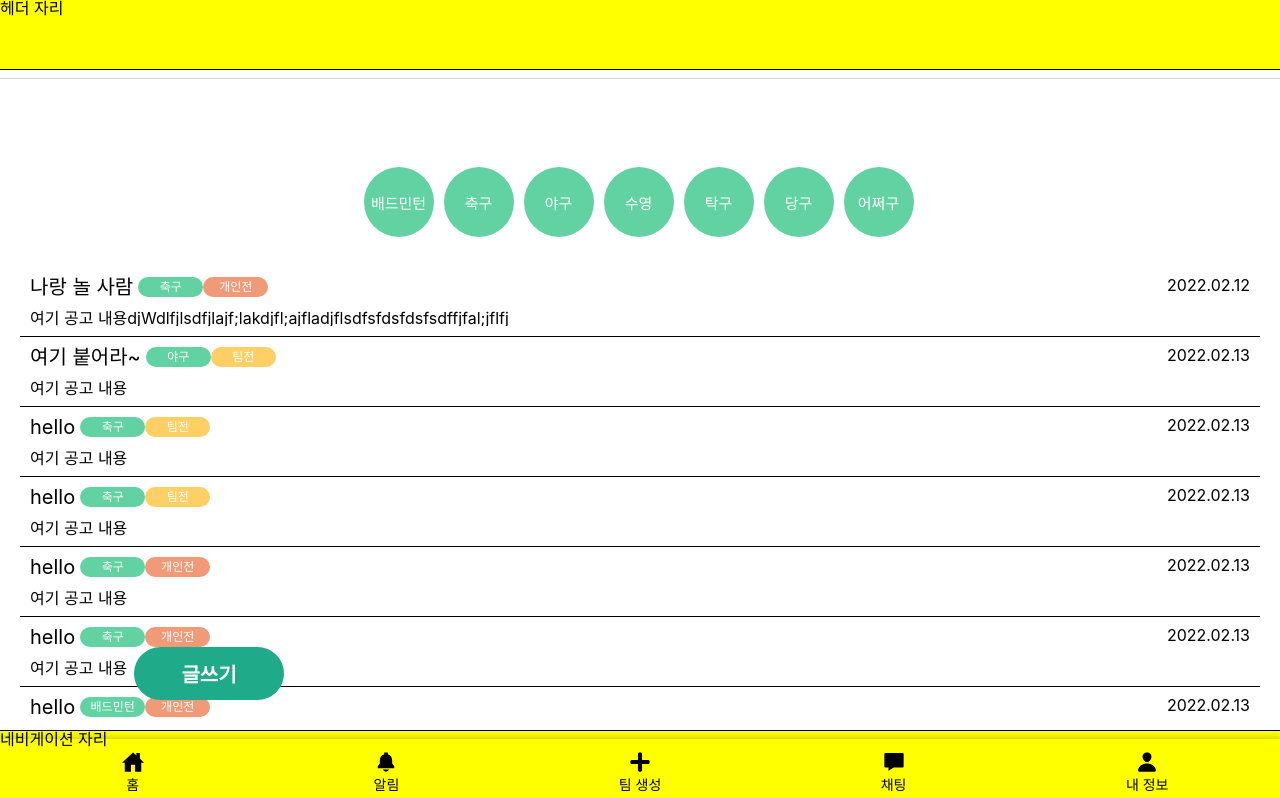
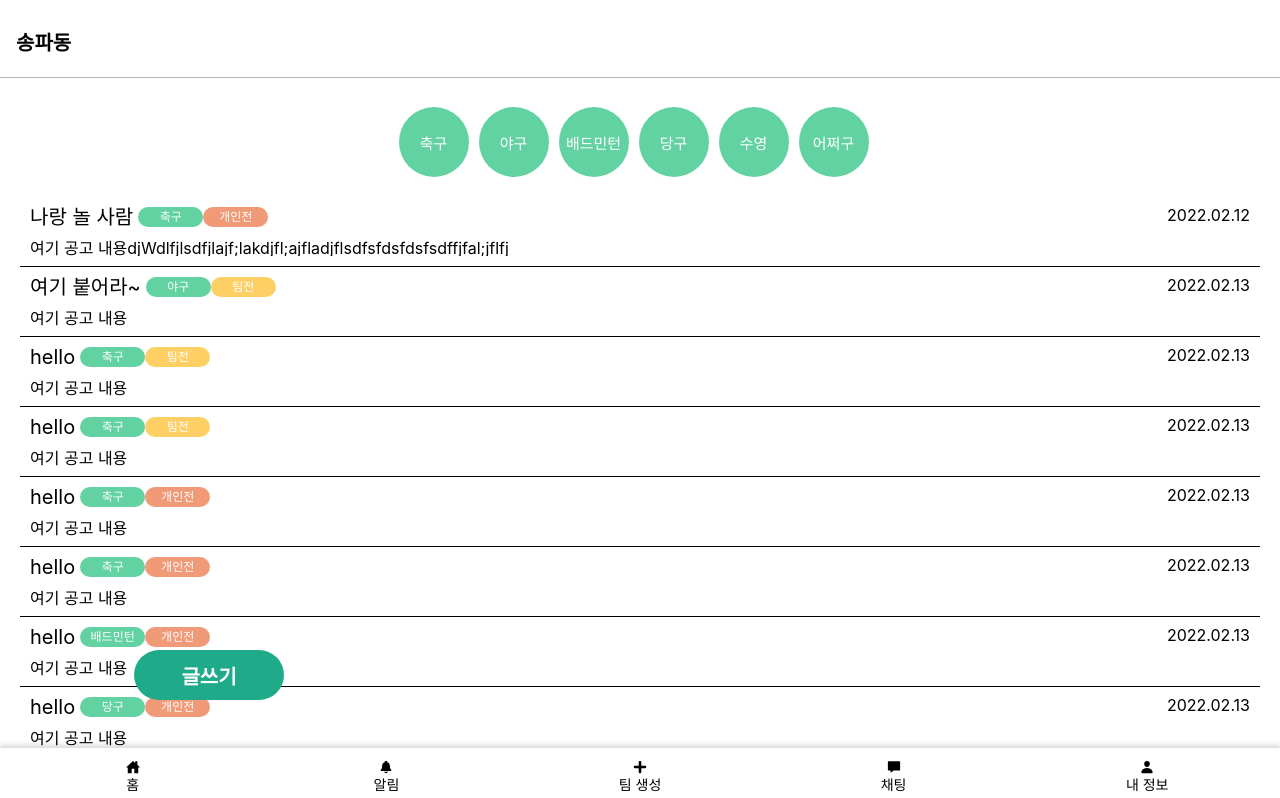
Before and after one commit to prgrms-web-devcourse/Team_04_SFam_FE, a Next.js app: page / in a window 1280 px wide. Shown: the top 798 px of the page. Built offline with nearby package versions, Linux system fonts and the light colour scheme; a web font is replaced by a local one.

Commit message:
style: 메인페이지 스타일 수정

```diff
--- a/src/components/Heading/Heading.styles.ts
+++ b/src/components/Heading/Heading.styles.ts
@@ -1,10 +1,15 @@
 import styled from '@emotion/styled';
+import theme from '@styles/theme';
 
 export const HeadingWrapper = styled.div`
   display: flex;
   align-items: center;
   height: 70px;
+  width: 100%;
   padding: 1rem;
+  position: fixed;
+  background-color: ${theme.color.background};
+  border-bottom: 1px solid ${theme.color.gray400};
 `;
 
 export const HeadingTitle = styled.h1`
--- a/src/components/MatchList/MatchList.style.ts
+++ b/src/components/MatchList/MatchList.style.ts
@@ -1,24 +1,23 @@
 import styled from '@emotion/styled';
-import theme from '@styles/theme';
 
 export const Container = styled.div`
   width: 100%;
   padding: 70px 0;
+  z-index: -1;
 `;
 
 export const Category = styled.div`
   text-align: center;
   width: 100%;
   height: 100px;
-  padding-top: 10px;
-  padding-left: 7px;
+  padding: 20px 10px 0 7px;
   overflow: auto;
   position: fixed;
   white-space: nowrap;
   ::-webkit-scrollbar {
     display: none;
   }
-  background-color: ${theme.color.background};
+  background-color: ${({ theme }) => theme.color.background}; ;
 `;
 
 export const ListContainer = styled.div`
--- a/src/components/MatchList/MatchList.tsx
+++ b/src/components/MatchList/MatchList.tsx
@@ -16,21 +16,20 @@ const MatchList = () => {
     } else {
       setSelect(innerText);
     }
-    console.log(e);
   };
   return (
     <S.Container>
       <S.Category>
-        {/* select가 비어있지 않으면 filter를 해야하는듯 */}
         {categoryData.map((item) => (
           <FilterButton
+            key={item.id}
             size='70px'
             fontSize='15px'
             margin='10px'
-            color={select === item ? `${theme.color.primary}` : `${theme.color.green200}`}
+            color={select === item.text ? `${theme.color.primary}` : `${theme.color.green200}`}
             onClick={onClick}
           >
-            {item}
+            {item.text}
           </FilterButton>
         ))}
       </S.Category>
@@ -39,6 +38,7 @@ const MatchList = () => {
           .filter((i) => i.data.category === select || select.length === 0)
           .map((i) => (
             <MatchListItem
+              key={i.data.id}
               id={i.data.id}
               title={i.data.title}
               category={i.data.category}
@@ -53,7 +53,7 @@ const MatchList = () => {
       <S.ButtonContainer>
         <Button
           width='150px'
-          height='53px'
+          height='50px'
           radius='2rem'
         >
           글쓰기
--- a/src/components/MatchList/dummyData.ts
+++ b/src/components/MatchList/dummyData.ts
@@ -111,4 +111,11 @@ export const dummyData = [
   },
 ];
 
-export const categoryData = ['배드민턴', '축구', '야구', '수영', '탁구', '당구', '어쩌구'];
+export const categoryData = [
+  { id: 1, text: '축구' },
+  { id: 2, text: '야구' },
+  { id: 3, text: '배드민턴' },
+  { id: 4, text: '당구' },
+  { id: 5, text: '수영' },
+  { id: 6, text: '어쩌구' },
+];
--- a/src/components/Navigator/Navigator.styles.ts
+++ b/src/components/Navigator/Navigator.styles.ts
@@ -1,12 +1,16 @@
 import styled from '@emotion/styled';
 
-export const Nav = styled.ul`
+export const Container = styled.div`
   width: 100%;
-  display: flex;
   position: fixed;
   bottom: 0;
   padding: 12px 6px 8px;
   box-shadow: 0 -2px 5px 1px rgba(0, 0, 0, 0.15);
+  background-color: ${({ theme }) => theme.color.background};
+`;
+
+export const Nav = styled.ul`
+  display: flex;
 `;
 
 export const NavItem = styled.li`
@@ -24,7 +28,7 @@ export const Anchor = styled.a`
 
   span {
     :first-of-type {
-      font-size: ${({ theme }) => theme.fontSize.h2};
+      font-size: ${({ theme }) => theme.fontSize.b4};
     }
     :last-of-type {
       font-size: ${({ theme }) => theme.fontSize.b4};
--- a/src/components/Navigator/Navigator.tsx
+++ b/src/components/Navigator/Navigator.tsx
@@ -1,11 +1,11 @@
 import Link from 'next/link';
-
 import { IoNotificationsSharp, IoChatboxSharp, IoHomeSharp, IoPerson } from 'react-icons/io5';
 import { FaPlus } from 'react-icons/fa';
 
 import * as S from './Navigator.styles';
 
 const Navigator = () => (
+  <S.Container>
     <S.Nav>
       <S.NavItem>
         <Link
@@ -73,6 +73,7 @@ const Navigator = () => (
         </Link>
       </S.NavItem>
     </S.Nav>
+  </S.Container>
 );
 
 export default Navigator;
--- a/src/pages/index.tsx
+++ b/src/pages/index.tsx
@@ -1,31 +1,8 @@
 import { MatchList } from '@components/MatchList';
-import styled from '@emotion/styled';
-
-// 이 부분은 header와 navigation컴포넌트 개발 후 수정하겠습니다.
-
-const Header = styled.div`
-  position: fixed;
-  top: 0;
-  width: 100%;
-  height: 70px;
-  border-bottom: 1px solid black;
-  background-color: yellow;
-`;
-
-const Navi = styled.div`
-  width: 100%;
-  bottom: 0;
-  height: 70px;
-  position: fixed;
-  border-top: 1px solid black;
-  background-color: yellow;
-`;
 
 const Home = () => (
   <div>
-    <Header>헤더 자리</Header>
     <MatchList />
-    <Navi>네비게이션 자리</Navi>
   </div>
 );
 
```
Lines whose indentation alone changed are shown as unchanged.
